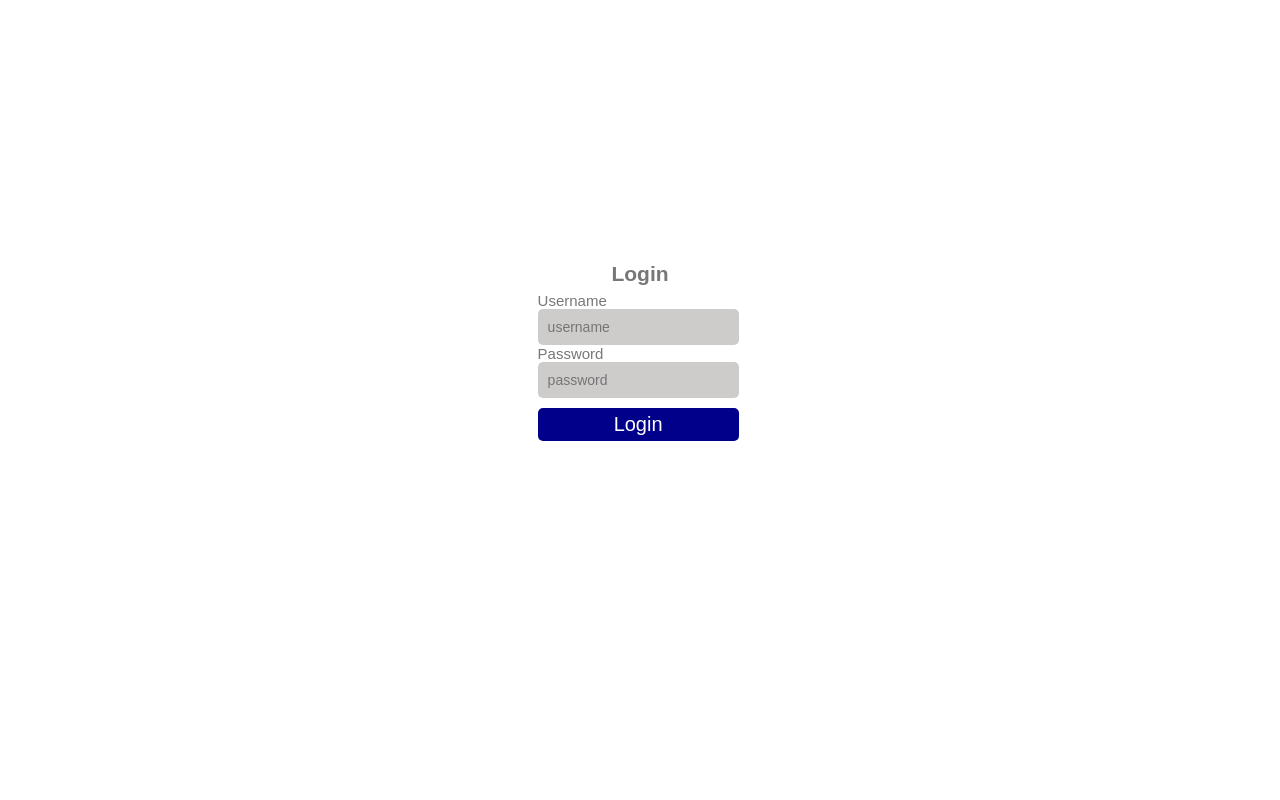
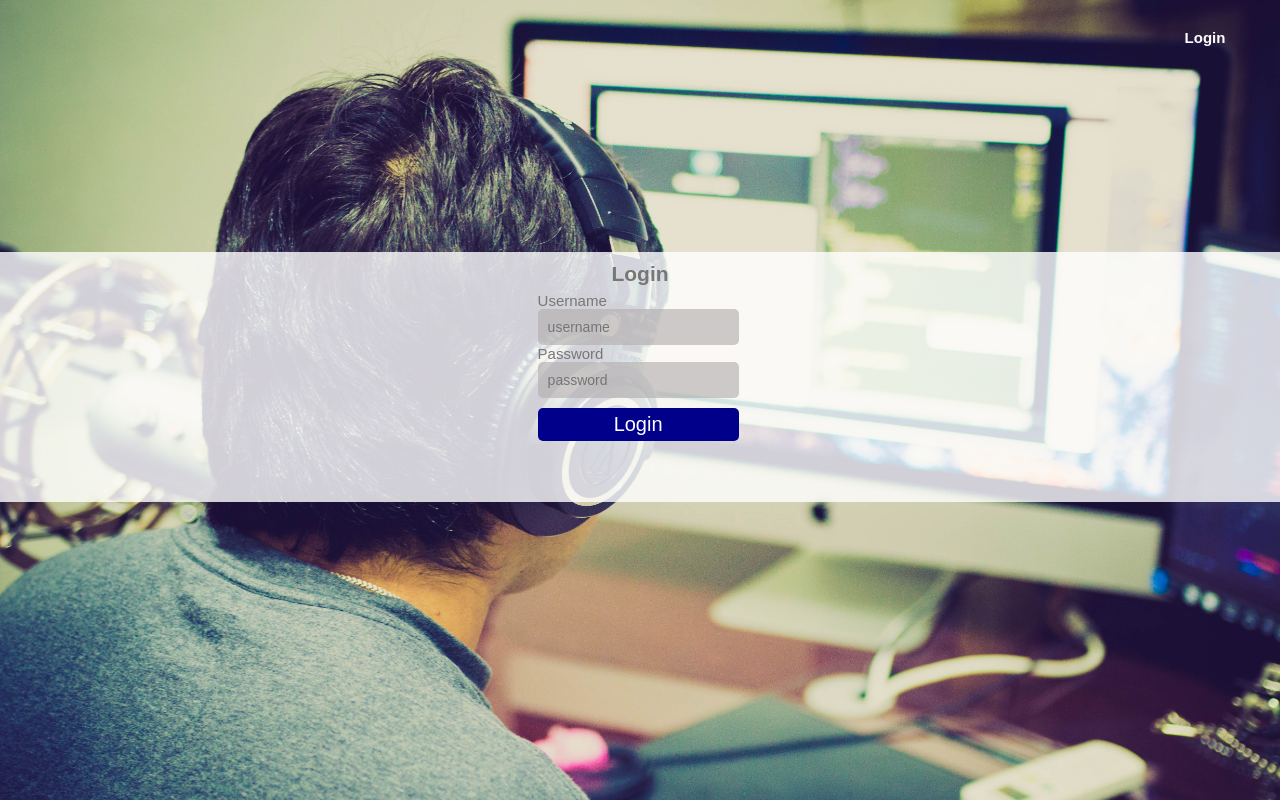
Before and after one commit to LeonardoZanone/front-web, a React (Create React App) app: page /login in a window 1280 px wide. Built offline with nearby package versions, Linux system fonts and the light colour scheme; the HTML template or start-up script is replaced by a standard one.

Commit message:
Logout button

```diff
--- /dev/null
+++ b/src/components/Logout/index.js
@@ -0,0 +1,13 @@
+import React, { useEffect } from 'react'
+import { Redirect } from 'react-router-dom';
+
+export default function Logout() {
+
+    useEffect(() => {
+        localStorage.setItem('token', '');
+    }, [])
+
+    return (
+        <Redirect to='/login' />
+    )
+}
--- a/src/components/Menu/index.jsx
+++ b/src/components/Menu/index.jsx
@@ -12,6 +12,7 @@ export default function Menu() {
                     <li className="pure-menu-item"><Link to='/home' className="pure-menu-link">Início</Link></li>
                     <li className="pure-menu-item"><Link to='/menupessoa' className="pure-menu-link">Pessoa</Link></li>
                     <li className="pure-menu-item"><Link to='/menuequipamento' className="pure-menu-link">Equipamento</Link></li>
+                    <li className="pure-menu-item"><Link to='/logout' className="pure-menu-link">Logout</Link></li>
                 </ul>
             </div>
         </div>
--- a/src/pages/Login/layouts.css
+++ b/src/pages/Login/layouts.css
@@ -1,7 +1,10 @@
 .login {
-    /* width: 100%; */
+    width: 100%;
     height: 100vh;
     display: block;
+    background-image: url('../../assets/background.jpg');
+    background-repeat: no-repeat;
+    background-size: cover;
 }
 
 .loginBtn {
@@ -25,7 +28,7 @@
     background: rgba(255, 255, 255, 0.8);
 }
 
-.formDiv > h2 {
+.formDiv>h2 {
     position: absolute;
     text-align: center;
     width: 100%;
@@ -33,7 +36,7 @@
     /* left: 25em; */
 }
 
-.formDiv > div {
+.formDiv>div {
     position: fixed;
     width: 100%;
     /* top: -20px; */
@@ -41,7 +44,7 @@
     left: 42vw;
 }
 
-.loginForm label{
+.loginForm label {
     font-size: 15px;
 }
 
@@ -55,7 +58,7 @@
     /* left: 30em; */
 }
 
-.loginForm input{
+.loginForm input {
     border: none;
     background: rgba(180, 176, 176, 0.651);
     padding: 10px;
--- a/src/routes/router.js
+++ b/src/routes/router.js
@@ -10,15 +10,20 @@ import MenuPessoa from '../pages/MenuPessoa';
 import MenuEquipamento from '../pages/MenuEquipamento';
 import EditarEquipamento from '../pages/EditarEquipamento';
 import EditarPessoa from '../pages/EditarPessoa';
+import Logout from '../components/Logout/index';
 
 
 export default function Routes() {
-    const token = localStorage.getItem('token');
+
+    function isLoggedIn() {
+        const token = localStorage.getItem('token');
+        return token ? true : false;
+    }
 
     const PrivateRoute = ({ component: Component, ...rest }) => {
         return (
             <Route {...rest} render={props => (
-                token ?
+                isLoggedIn() ?
                     <Component {...props} />
                     : <Redirect to="/login" />
             )} />
@@ -28,7 +33,7 @@ export default function Routes() {
     const PublicRoute = ({ component: Component, restricted, ...rest }) => {
         return (
             <Route {...rest} render={props => (
-                token && restricted ?
+                isLoggedIn() && restricted ?
                     <Redirect to="/home" />
                     : <Component {...props} />
             )} />
@@ -39,6 +44,7 @@ export default function Routes() {
         <BrowserRouter>
             <Switch>
                 <PublicRoute restricted={true} component={Login} path="/login" exact />
+                <PrivateRoute component={Logout} path="/logout" exact />
                 <PrivateRoute component={Home} path="/" exact />
                 <PrivateRoute component={Home} path="/home" />
                 <PrivateRoute path='/menupessoa' component={MenuPessoa} />
```
